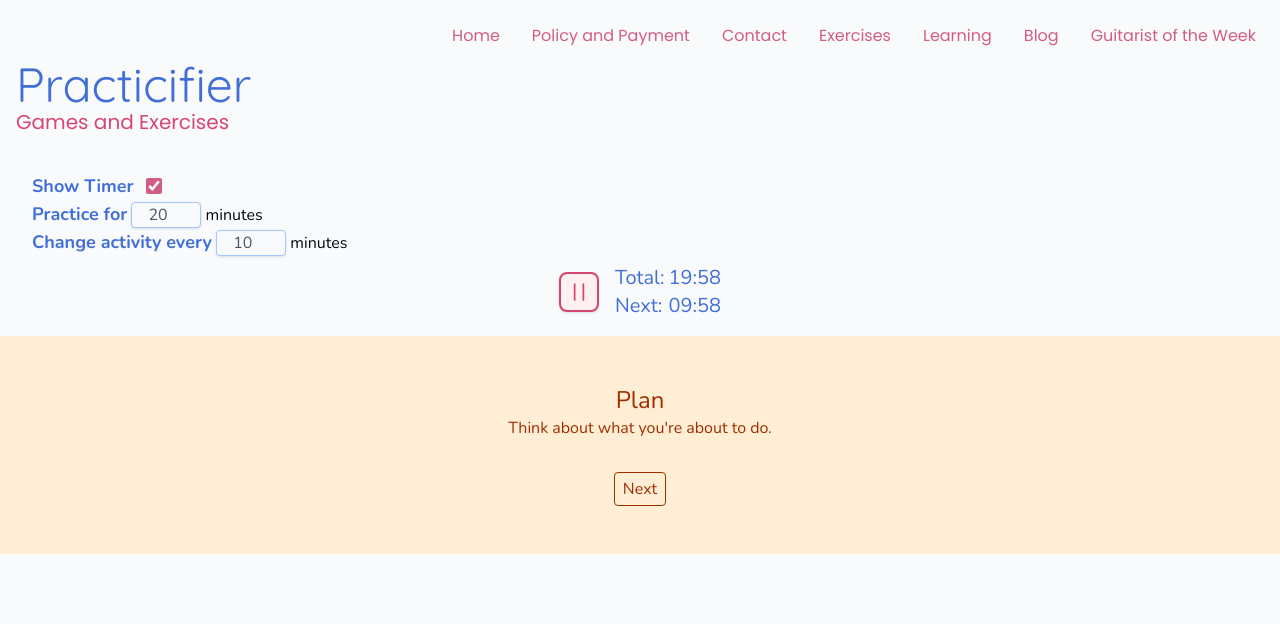
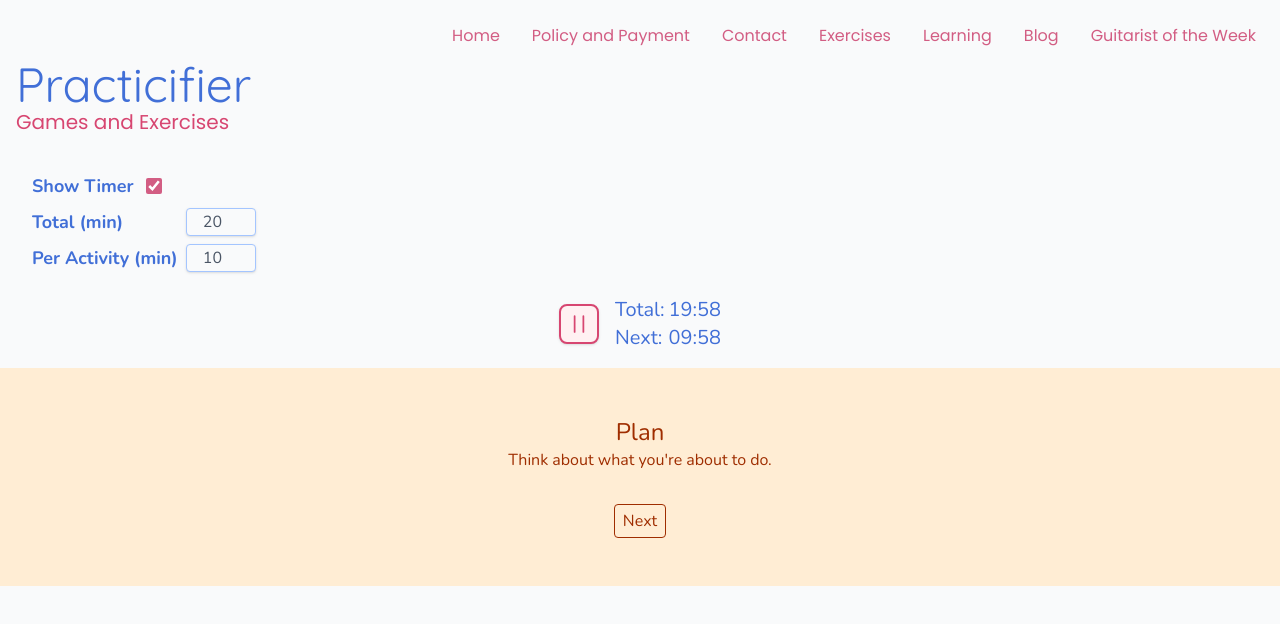
Before and after one commit to BenSievert/bensmusic.io, a SvelteKit app: page /exercises/practicifier in a window 1280 px wide. Both pictures are taken after a click on the label 155 px from the left and 186 px from the top of the page. Shown: the top 624 px of the page. Built offline with nearby package versions, Linux system fonts and the light colour scheme.

Commit message:
beautify

```diff
--- a/src/components/Input.svelte
+++ b/src/components/Input.svelte
@@ -1,10 +1,10 @@
 <script lang="ts">
-    let {value = $bindable(), label, onchange = (e: any) => {} } = $props();
+    let {value = $bindable(), label, onchange = (e: any) => {}, className } = $props();
 
 </script>
 
-<label>
-    <span class="text-primary-dark text-lg font-bold">{label}</span>
+<label class="flex justify-between {className}">
+    <span class="text-primary-dark text-lg font-bold mr-2">{label}</span>
 
     <input
         type="number"
--- a/src/routes/exercises/practicifier/+page.svelte
+++ b/src/routes/exercises/practicifier/+page.svelte
@@ -97,7 +97,7 @@
 
 <SitePage title="Practicifier" subtitle="Games and Exercises">
 	<Section theme="secondary">
-		<label class="flex">
+		<label class="flex mb-2">
 			<span class="text-primary-dark mr-2 text-lg font-bold">Show Timer</span>
 			<Checkbox
 					checked={showTimer}
@@ -112,23 +112,20 @@
 			></Checkbox>
 		</label>
 		{#if showTimer}
-		<div>
-		<Input label="Practice for" bind:value={totalTime} onchange={(event) => {
+		<div class="mb-2 inline-block">
+
+		<Input label="Total (min)" className="mb-2" bind:value={totalTime} onchange={(event) => {
 			let value = event.target.value
 			resetTimer(value * 60, taskTime * 60);
 
 		}}/>
-	minutes
-		</div>
-		<div>
-			<Input label="Change activity every"  bind:value={taskTime} onchange={(event) => {
+			<Input label="Per Activity (min)"  bind:value={taskTime} onchange={(event) => {
 			let value = event.target.value
 			resetTimer(timeLeft, value * 60);
 
 		}}/>
-			minutes
 		</div>
-		<div class="text-center text-xl text-primary-dark grid-cols-2 mt-2 flex justify-center">
+		<div class="text-center text-xl text-primary-dark grid-cols-2 mt-4 flex justify-center">
 			<div class="flex items-center">
 				<button class="rounded-lg border-2 shadow {paused ? `border-green-800 bg-green-50 text-green-800` : `text-secondary-dark border-secondary-dark bg-rose-50`} mr-4 p-1" onclick={() => {
 				if (paused)
```
